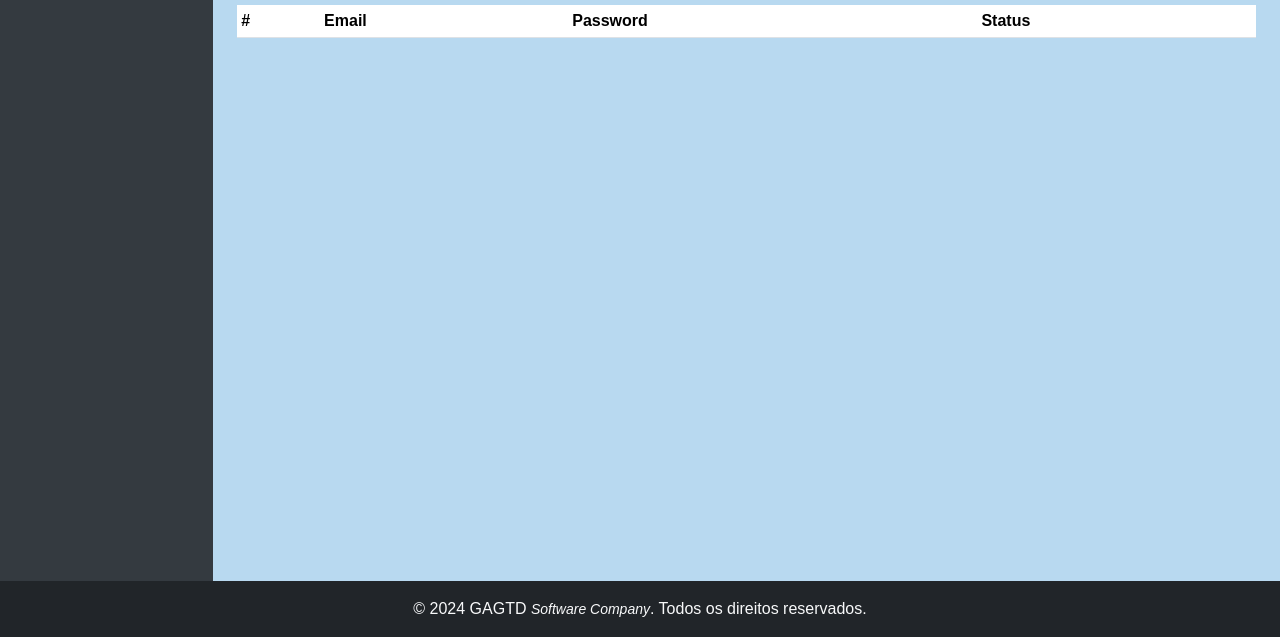
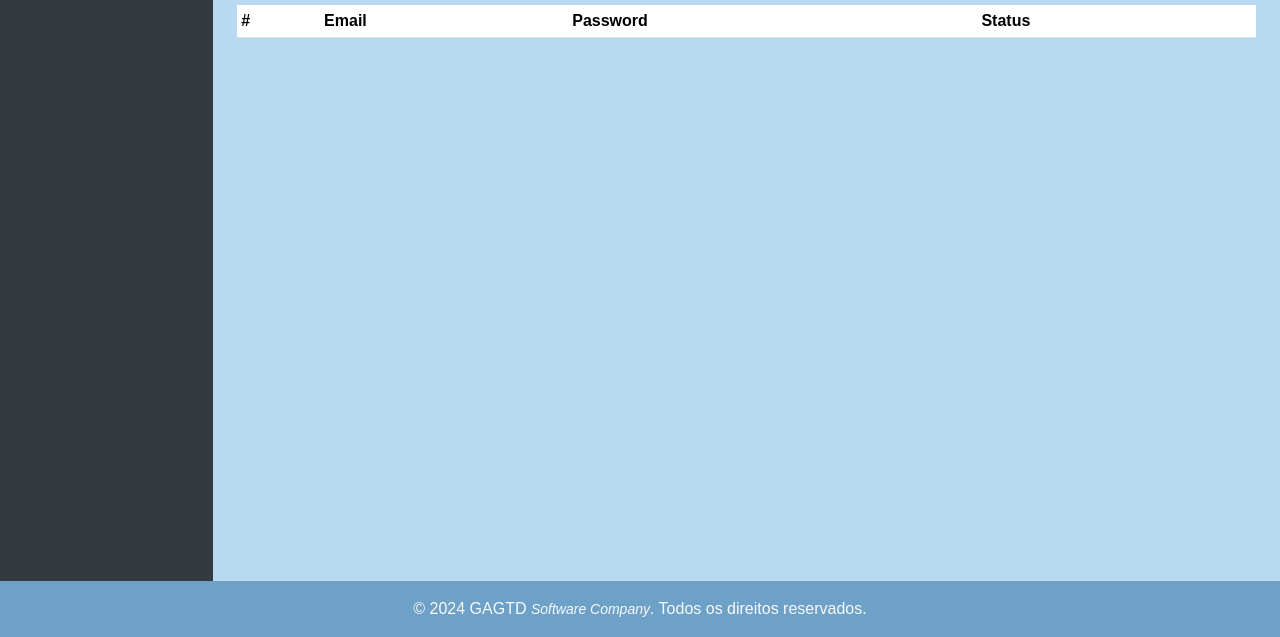
Before and after one commit to Corcelliz/Gestao-GGTD, a website: page public/dashboard.html in a window 1280 px wide. Shown: the part 219-856 px from the top of the page. Drawn offline with nearby package versions, Linux system fonts and the light colour scheme; no server answers.

Commit message:
chore: 🎨 Adicionando Logo e rodapé nos files Html

```diff
--- a/public/dashboard.html
+++ b/public/dashboard.html
@@ -25,6 +25,10 @@
       }
       .container-logo > img {
         height: 90px;
+      }
+      .bg-dark {
+        width: 100%;
+        background-color: rgb(109, 161, 199) !important;
       }
     </style>
   </head>
```
